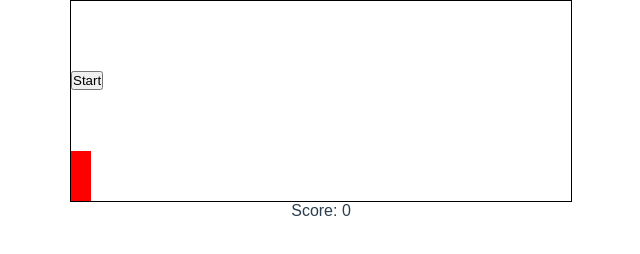
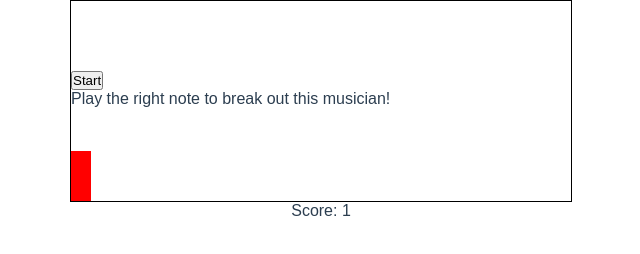
Before and after one commit to shannon-heh/doremi-smash, a plain HTML site: page index.html in a window 1280 px wide. Both pictures are taken after a click on the button "Start". Shown: the whole page, without its empty margins (319-959 px from the left). Drawn offline with nearby package versions, Linux system fonts and the light colour scheme.

Commit message:
change game over message

```diff
--- a/index.html
+++ b/index.html
@@ -11,6 +11,7 @@
     <div id="character"></div>
     <div id="block"></div>
     <button id="startgame" onclick="startgame()">Start</button>
+    <div id="break-concrete"></div>
   </div>
   <p>Score: <span id="scoreSpan"></span></p>
   <script src="script.js"></script>
--- a/script.js
+++ b/script.js
@@ -2,6 +2,7 @@ var character = document.getElementById("character");
 var block = document.getElementById("block");
 var counter=0;
 var ingame = false;
+var concrete = document.getElementById("break-concrete");
 
 function jump(){
     if(character.classList == "animate"){return}
@@ -20,6 +21,7 @@ var checkDead = setInterval(function() {
             // alert("Game Over. score: "+Math.floor(counter/100));
             counter=0;
             character.classList.remove("animate");
+            concrete.innerHTML = "Play the right note to break out this musician!";
             ingame = false;
         }else{
             counter++;
@@ -30,6 +32,7 @@ var checkDead = setInterval(function() {
 
 function startgame() {
     ingame = true;
-    block.style.animation = "block 1s infinite linear";
+    block.style.animation = "block 2s infinite linear";
+    concrete.innerHTML = "";
     // character.classList.add("animate");
 }
```
